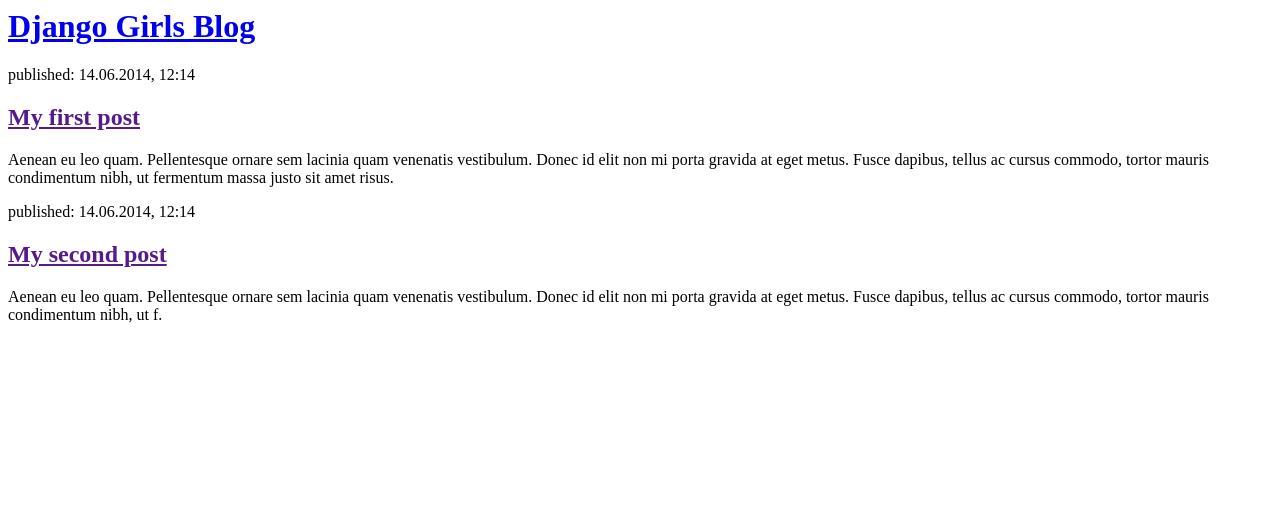
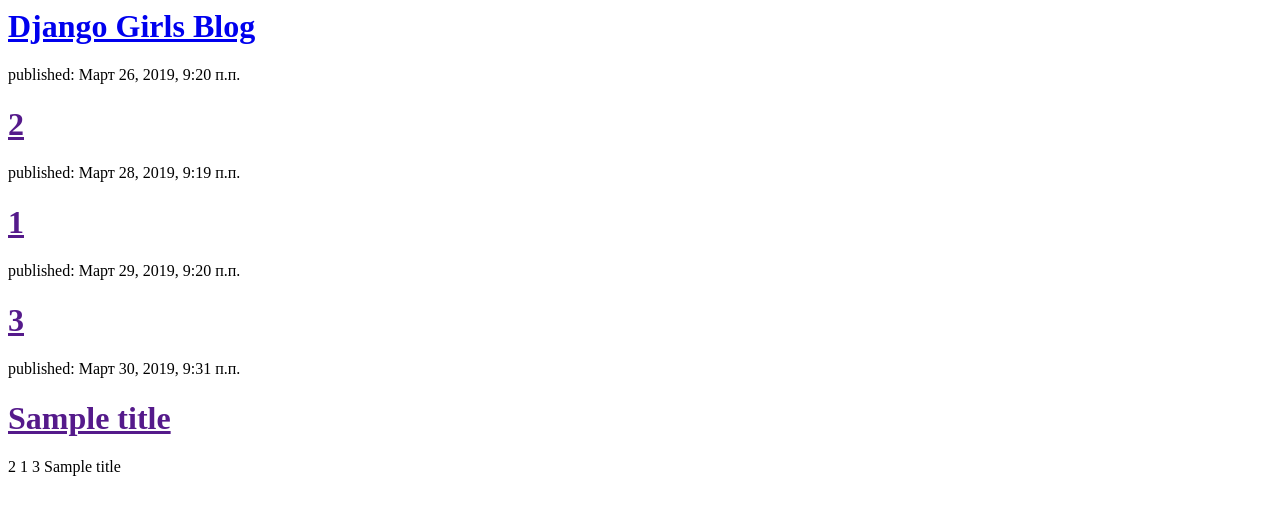
Before and after one commit to boskuv/my-first-blog, a Django app: page / in a window 1280 px wide. Shown: the top 515 px of the page. Run offline with Django 3.2, Linux system fonts and the light colour scheme; data comes from the database, SQL or seed files in the repository; both versions use the stored data as it was after the commit.

Commit message:
Modified templates to display posts from database.

```diff
--- a/blog/templates/blog/post_list.html
+++ b/blog/templates/blog/post_list.html
@@ -7,16 +7,17 @@
             <h1><a href="/">Django Girls Blog</a></h1>
         </div>
 
+{% for post in posts %}
+    <div>
+        <p>published: {{ post.published_date }}</p>
+        <h1><a href="">{{ post.title }}</a></h1>
+        <p>{{ post.text|linebreaksbr }}</p>
+    </div>
+{% endfor %}
         <div>
-            <p>published: 14.06.2014, 12:14</p>
-            <h2><a href="">My first post</a></h2>
-            <p>Aenean eu leo quam. Pellentesque ornare sem lacinia quam venenatis vestibulum. Donec id elit non mi porta gravida at eget metus. Fusce dapibus, tellus ac cursus commodo, tortor mauris condimentum nibh, ut fermentum massa justo sit amet risus.</p>
-        </div>
-
-        <div>
-            <p>published: 14.06.2014, 12:14</p>
-            <h2><a href="">My second post</a></h2>
-            <p>Aenean eu leo quam. Pellentesque ornare sem lacinia quam venenatis vestibulum. Donec id elit non mi porta gravida at eget metus. Fusce dapibus, tellus ac cursus commodo, tortor mauris condimentum nibh, ut f.</p>
+           {% for post in posts %}
+    {{ post }}
+{% endfor %}
         </div>
     </body>
 </html>
--- a/blog/views.py
+++ b/blog/views.py
@@ -1,6 +1,9 @@
 from django.shortcuts import render
+from django.utils import timezone
+from .models import Post
 
 # Create your views here.
 
 def post_list(request):
-    return render(request, 'blog/post_list.html', {})
+    posts = Post.objects.filter(published_date__lte=timezone.now()).order_by('published_date')
+    return render(request, 'blog/post_list.html', {'posts': posts})
--- a/mysite/settings.py
+++ b/mysite/settings.py
@@ -25,7 +25,7 @@
 # SECURITY WARNING: don't run with debug turned on in production!
 DEBUG = True
 
-ALLOWED_HOSTS = ['127.0.0.1', 'Boris.pythonanywhere.com']
+ALLOWED_HOSTS = ['127.0.0.1', 'boskuv.pythonanywhere.com']
 #ALLOWED_HOSTS = []
 
 # Application definition
```
Also changed, not shown: db.sqlite3.
